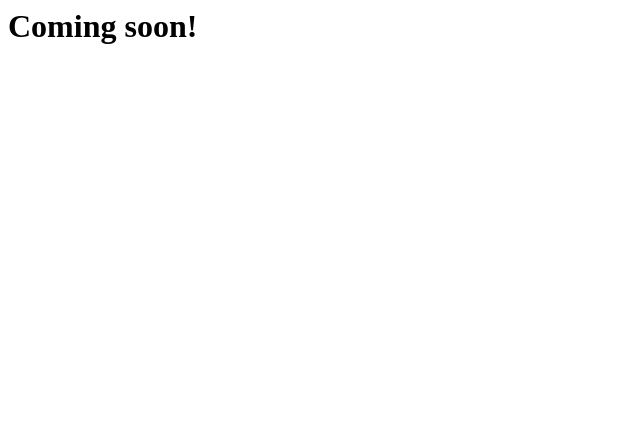
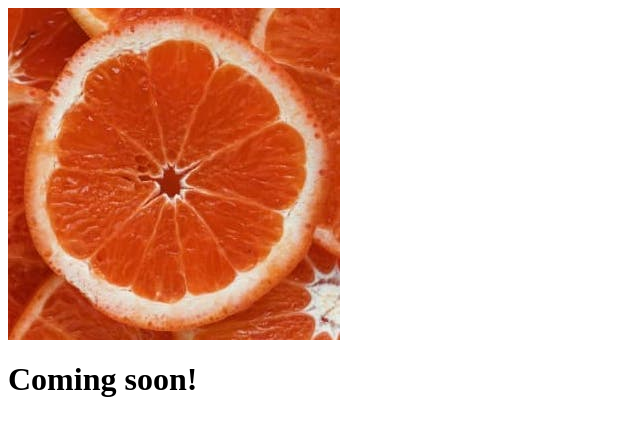
Before and after one commit to hugo-lavorel/git-101, a plain HTML site: page index.html in a window 1280 px wide. Shown: the whole page, without its empty margins (0-640 px from the left). Drawn offline with Linux system fonts and the light colour scheme.

Commit message:
addes orange picture

```diff
--- a/index.html
+++ b/index.html
@@ -4,6 +4,7 @@
 	<title></title>
 </head>
 <body>
+	<img src="orange.jpg" alt="orange">
 	<h1>Coming soon! </h1>
 </body>
 </html>
```
Also changed, not shown: orange.jpg (added).
